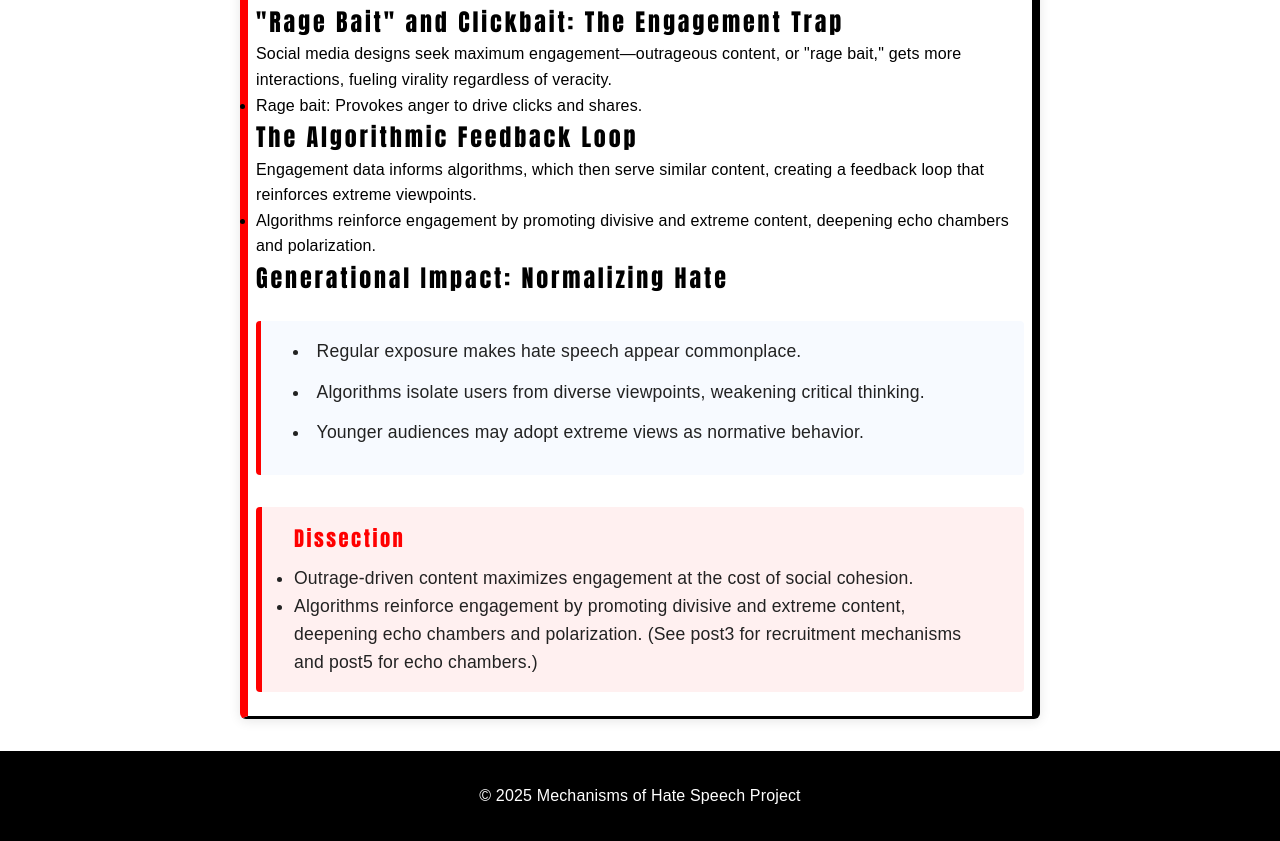
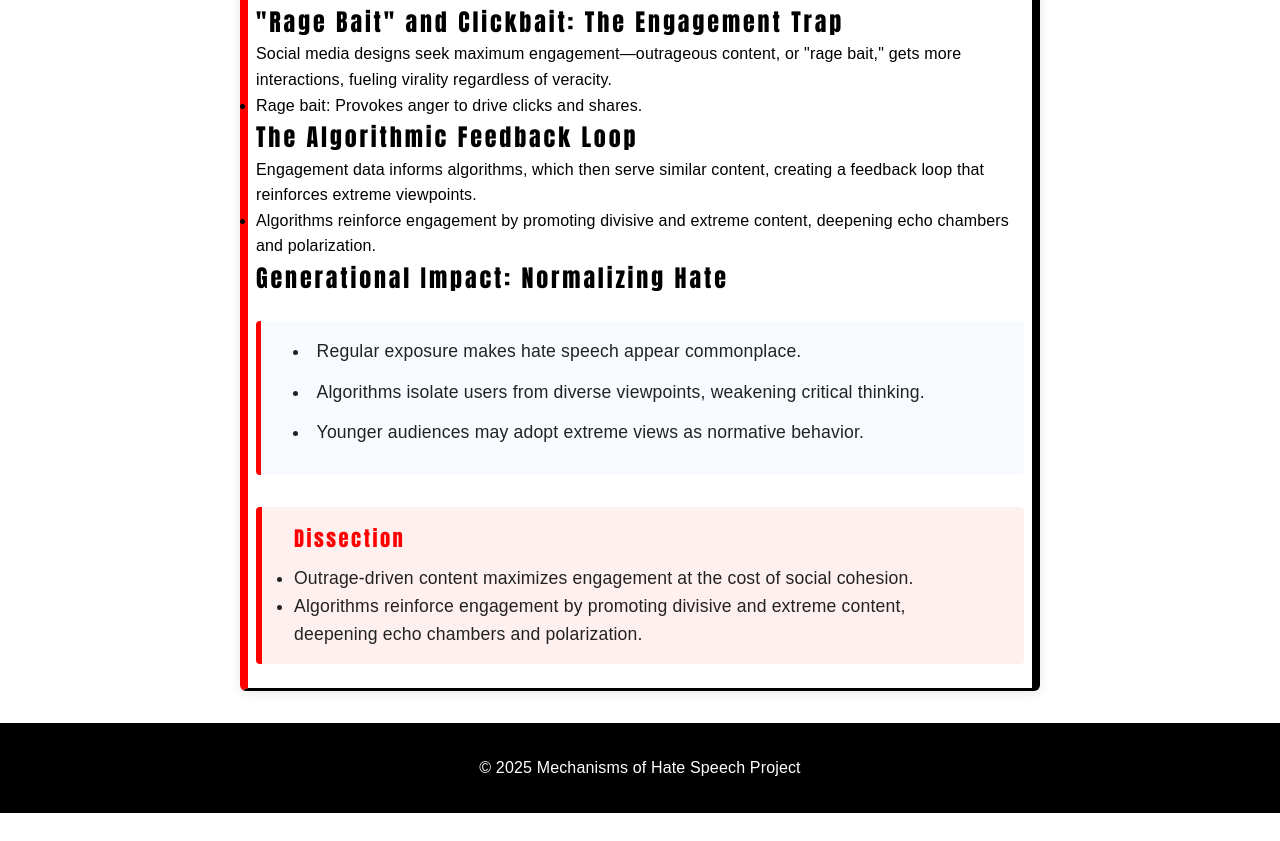
Before and after one commit to secretaryxavier/newmediarte, a plain HTML site: page blog/post4.html in a window 1280 px wide. Shown: the part 696-1537 px from the top of the page. After the commit the page ends 1509 px from the top, so only its background shows below. Drawn offline with Linux system fonts and the light colour scheme.

Commit message:
docs(blog): remove slide-deck redundancies and consolidate content

```diff
--- a/blog/post4.html
+++ b/blog/post4.html
@@ -1,4 +1,4 @@
-<!-- Updated on 2025-06-05 by AI: removed redundant content across posts -->
+<!-- Updated on 2025-06-05 by AI: removed slide-deck redundancies and consolidated content -->
 <html lang="en">
 <head>
     <meta charset="UTF-8">
@@ -54,7 +54,7 @@
                 <h3>Dissection</h3>
                 <ul>
   <li>Outrage-driven content maximizes engagement at the cost of social cohesion.</li>
-  <li>Algorithms reinforce engagement by promoting divisive and extreme content, deepening echo chambers and polarization. (See post3 for recruitment mechanisms and post5 for echo chambers.)</li>
+  <li>Algorithms reinforce engagement by promoting divisive and extreme content, deepening echo chambers and polarization.</li>
 </ul>
             </div>
         </section>
```
Also changed, not shown: blog/post1.html (+1 -1 lines), blog/post2.html (+1 -1 lines), blog/post3.html (+1 -2 lines), blog/post5.html (+1 -1 lines).
